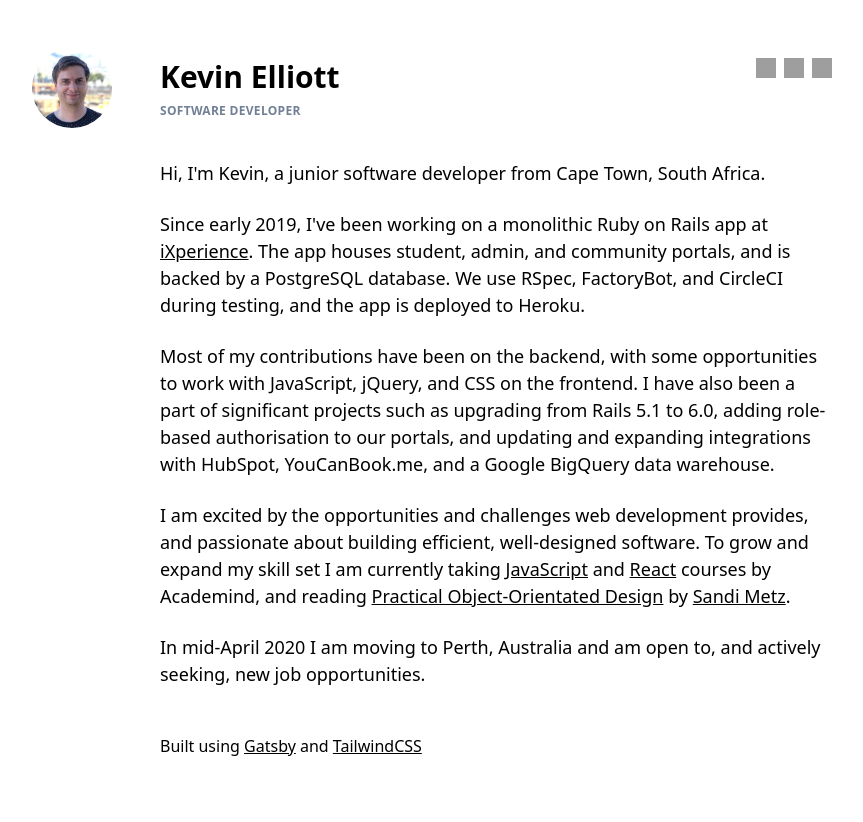
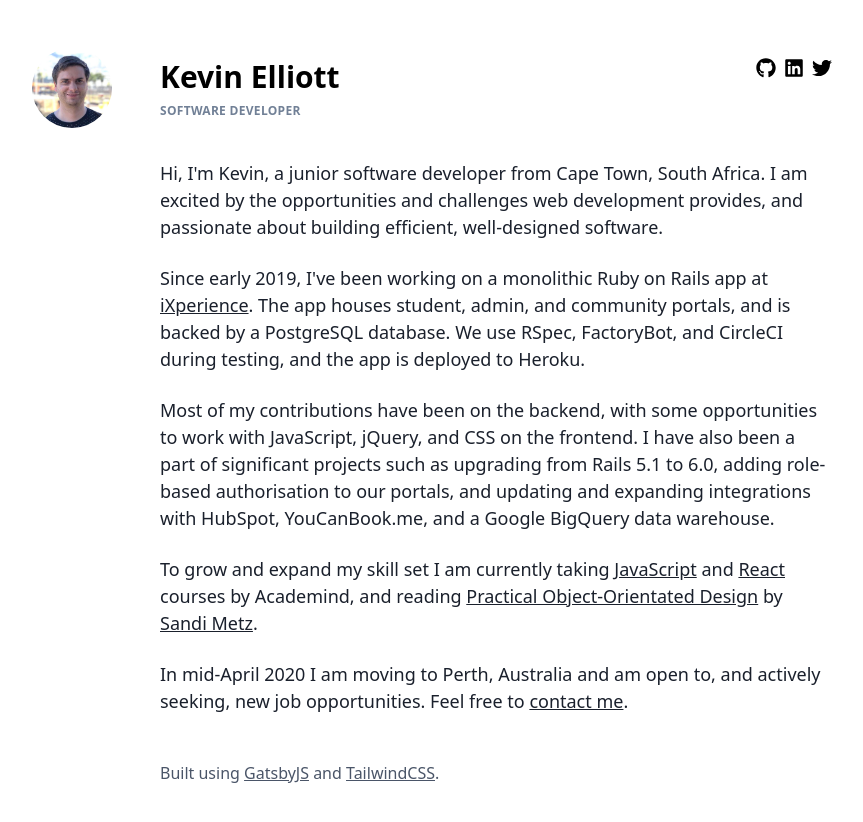
Before and after one commit to remnantkevin/remnantkevin.github.io, a Gatsby site: page / in a window 1280 px wide. Shown: the whole page, without its empty margins (64-927 px from the left). Built offline with nearby package versions, Linux system fonts and the light colour scheme; Gatsby itself is replaced by a stand-in of ours; grey boxes are pictures that could not be loaded.

Commit message:
Encapsulate external links in component; use component where relevant; use FA instead of images.

```diff
--- /dev/null
+++ b/src/components/external-link-decorated.js
@@ -0,0 +1,8 @@
+import React from "react"
+import ExternalLink from "./external-link"
+
+export default ({ url, text, children }) => (
+  <ExternalLink cssClasses="underline hover:text-teal-600" url={url} text={text}>
+    {children}
+  </ExternalLink>
+)
--- /dev/null
+++ b/src/components/external-link.js
@@ -0,0 +1,10 @@
+import React from "react"
+
+export default ({ url, cssClasses, text, children }) => (
+  <>
+    <a href={url} className={cssClasses} target="_blank" rel="noopener noreferrer">
+      {text}
+      {children}
+    </a>
+  </>
+)
--- a/src/pages/index.js
+++ b/src/pages/index.js
@@ -1,12 +1,19 @@
+// React
 import React from "react"
 
+// Gatsby
 import { Link, graphql } from "gatsby"
 
+// External packages and components
+import { FaGithub, FaLinkedin, FaTwitter } from "react-icons/fa"
+
+// Internal Components
 import SEO from "../components/seo"
+import ExternalLink from "../components/external-link"
+import ExternalLinkDecorated from "../components/external-link-decorated"
+
+// Internal other
 import headshot from "../images/kevin-elliott.png"
-import github from "../images/github-logo.png"
-import linkedin from "../images/linkedin-logo.png"
-import twitter from "../images/twitter-logo.png"
 
 
 export default ({ data }) => (
@@ -23,7 +30,7 @@ export default ({ data }) => (
           <div className="flex flex-grow justify-between max-w-2xl">
 
             <div>
-              <Link className="block text-black no-underline font-bold text-xl lg:text-3xl font-extrabold leading-none lg:leading-tight" to="/">
+              <Link className="block text-black no-underline font-bold text-xl lg:text-3xl font-extrabold leading-none lg:leading-tight hover:text-teal-600" to="/">
                 Kevin Elliott
               </Link>
               <div className="mt-3 lg:mt-2 uppercase tracking-wide text-xs text-gray-600 font-semibold">
@@ -31,21 +38,21 @@ export default ({ data }) => (
               </div>
             </div>
 
-            <div className="flex grayscale">
+            <div className="flex">
               <div>
-                <a href="https://github.com/remnantkevin" target="_blank" rel="noopener noreferrer">
-                  <img src={github} alt="github logo" className="h-5 w-5"  />
-                </a>
+                <ExternalLink url="https://github.com/remnantkevin" cssClasses="hover:hidden">
+                  <FaGithub className="h-5 w-5 hover-teal-600" />
+                </ExternalLink>
               </div>
               <div className="ml-2">
-                <a href="https://www.linkedin.com/in/kevin-elliott" target="_blank" rel="noopener noreferrer">
-                  <img src={linkedin} alt="linkedin logo" className="h-5 w-5" />
-                </a>
+                <ExternalLink url="https://www.linkedin.com/in/kevin-elliott">
+                  <FaLinkedin className="h-5 w-5 hover-teal-600" />
+                </ExternalLink>
               </div>
               <div className="ml-2">
-                <a href="https://twitter.com/KevinElliott19" target="_blank" rel="noopener noreferrer">
-                  <img src={twitter} alt="twitter logo" className="h-5 w-5"  />
-                </a>
+                <ExternalLink url="https://twitter.com/KevinElliott19">
+                  <FaTwitter className="h-5 w-5 hover-teal-600" />
+                </ExternalLink>
               </div>
             </div>
 
@@ -54,13 +61,15 @@ export default ({ data }) => (
       </header>
       <div className="sticky-footer-grower lg:pl-32 mt-8">
         <div className="max-w-2xl">
-          <div className="text-lg text-gray-darkest leading-normal spaced-y">
+          <div className="text-lg text-gray-900 leading-normal spaced-y">
             <p>
               Hi, I'm Kevin, a junior software developer from Cape Town, South Africa.
+              I am excited by the opportunities and challenges web development provides,
+              and passionate about building efficient, well-designed software.
             </p>
             <p>
               Since early 2019, I've been working on a monolithic Ruby on Rails app at
-              {" "}<a href="https://www.ixperience.co/" target="_blank" className="underline" rel="noopener noreferrer">iXperience</a>.
+              {" "}<ExternalLinkDecorated url="https://www.ixperience.co" text="iXperience"></ExternalLinkDecorated>.
               The app houses student, admin, and community portals, and is backed by a PostgreSQL database.
               We use RSpec, FactoryBot, and CircleCI during testing, and the app is deployed to Heroku.
             </p>
@@ -72,27 +81,29 @@ export default ({ data }) => (
               and a Google BigQuery data warehouse.
             </p>
             <p>
-              I am excited by the opportunities and challenges web development provides,
-              and passionate about building efficient, well-designed software.
               To grow and expand my skill set I am currently taking
-              {" "}<a href="https://acad.link/js" target="_blank" className="underline" rel="noopener noreferrer">JavaScript</a>{" "}
+              {" "}<ExternalLinkDecorated url="https://acad.link/js" text="JavaScript"></ExternalLinkDecorated>{" "}
               and
-              {" "}<a href="https://acad.link/reactjs" target="_blank" className="underline" rel="noopener noreferrer">React</a>{" "}
+              {" "}<ExternalLinkDecorated url="https://acad.link/reactjs" text="React"></ExternalLinkDecorated>{" "}
               courses by Academind, and reading
-              {" "}<a href="https://www.poodr.com" target="_blank" className="underline" rel="noopener noreferrer">Practical Object-Orientated Design</a>{" "}
-              by {" "}<a href="https://www.sandimetz.com" target="_blank" className="underline" rel="noopener noreferrer">Sandi Metz</a>.
+              {" "}<ExternalLinkDecorated url="https://www.poodr.com" text="Practical Object-Orientated Design"></ExternalLinkDecorated>{" "}
+              by
+              {" "}<ExternalLinkDecorated url="https://www.sandimetz.com" text="Sandi Metz"></ExternalLinkDecorated>.
             </p>
             <p>
               In mid-April 2020 I am moving to Perth, Australia and am open to, and actively seeking, new job
               opportunities.
+              Feel free to
+              {" "}<ExternalLinkDecorated url="https://twitter.com/KevinElliott19" text="contact me"></ExternalLinkDecorated>.
             </p>
           </div>
         </div>
       </div>
-      <footer className="lg:pl-32 mt-6">
-        Built using <a href="https://www.gatsbyjs.org/" target="_blank" className="underline" rel="noopener noreferrer">Gatsby</a> and
-        {" "}
-        <a href="https://tailwindcss.com/" target="_blank" className="underline" rel="noopener noreferrer">TailwindCSS</a>
+      <footer className="lg:pl-32 mt-6 text-gray-700">
+        Built using
+        {" "}<ExternalLinkDecorated url="https://www.gatsbyjs.org" text="GatsbyJS"></ExternalLinkDecorated>{" "}
+        and
+        {" "}<ExternalLinkDecorated url="https://tailwindcss.com" text="TailwindCSS"></ExternalLinkDecorated>.
       </footer>
     </div>
   </div>
--- a/src/styles/global.css
+++ b/src/styles/global.css
@@ -21,3 +21,7 @@
 .grayscale {
   filter: grayscale(100%);
 }
+
+.hover-teal-600:hover {
+  color: theme('colors.teal.600');
+}
```
